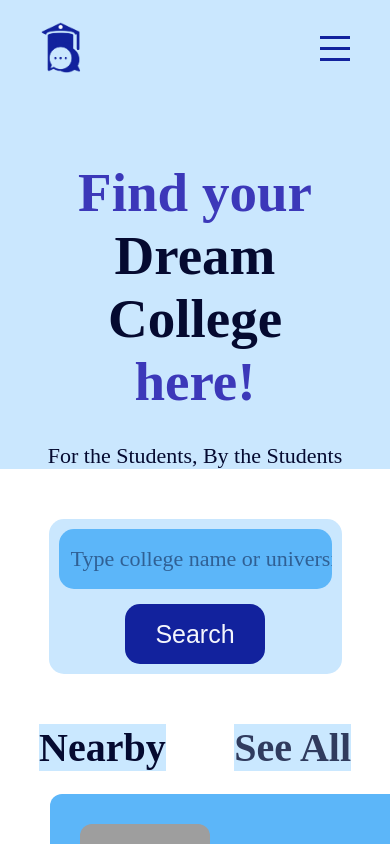
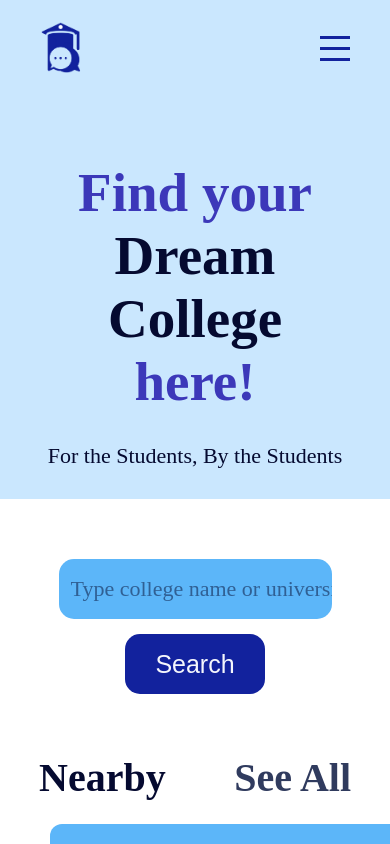
Before and after one commit to Counselllor/Counsellor-Web, a React (Vite) app: page /dashboard in a window 390 px wide. Shown: the top 844 px of the page. Built offline with nearby package versions, Linux system fonts and the light colour scheme; no server answers; sample sign-in values are in the browser's storage; grey boxes are pictures that could not be loaded; a web font is replaced by a local one.

Commit message:
fixed dashboard changes and login css

```diff
--- a/src/components/Dashboard/Dashboard.css
+++ b/src/components/Dashboard/Dashboard.css
@@ -188,6 +188,7 @@
   color: #050A30;
   text-align: center;
   margin: 30px 0 0 0;
+  padding-bottom: 30px;
 }
 
 .search {
@@ -261,7 +262,7 @@
 
   .search {
     flex-direction: column;
-    background-color: #CAE7FE;
+    background-color: #ffffff;
   }
 
   .search img {
@@ -319,13 +320,11 @@
 .nearby {
   float: left;
   color: #050A30;
-  background-color: #CAE8FF;
 }
 
 .seeall {
   float: right;
   color: #303B5E;
-  background-color: #CAE8FF;
 }
 
 .colleges {
--- a/src/components/Login/Login.css
+++ b/src/components/Login/Login.css
@@ -190,6 +190,7 @@ select.inputField {
 
 form div {
   width: 100%;
+  text-align: start;
 }
 
 #captcha-container{
```
